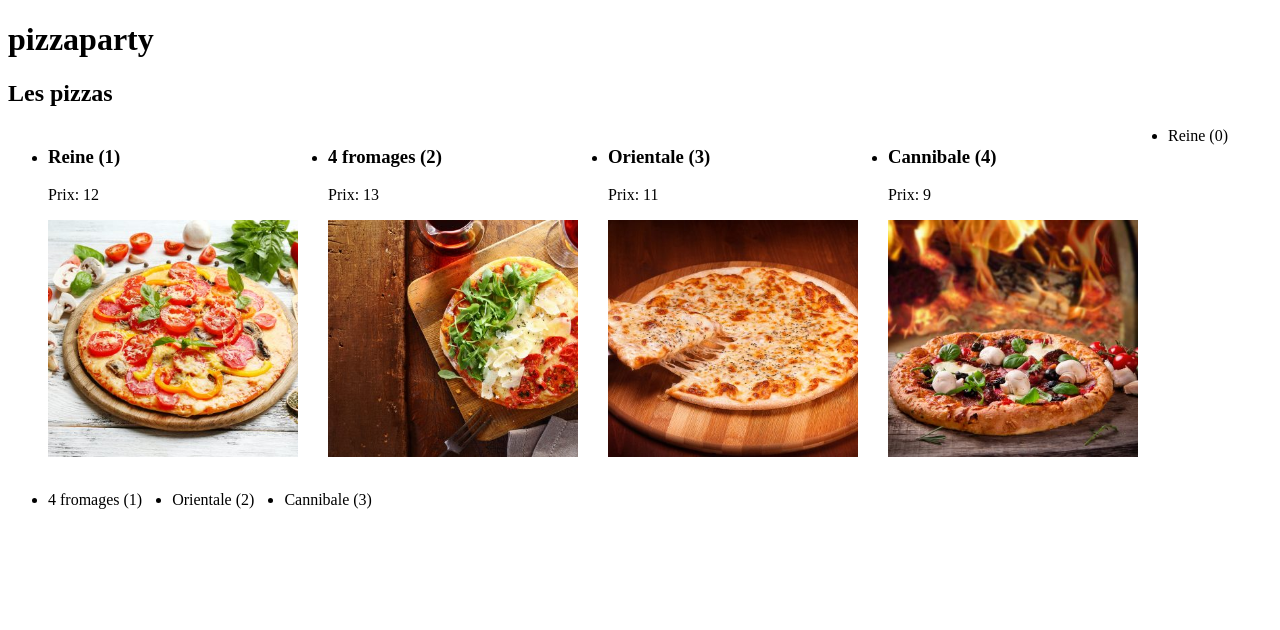
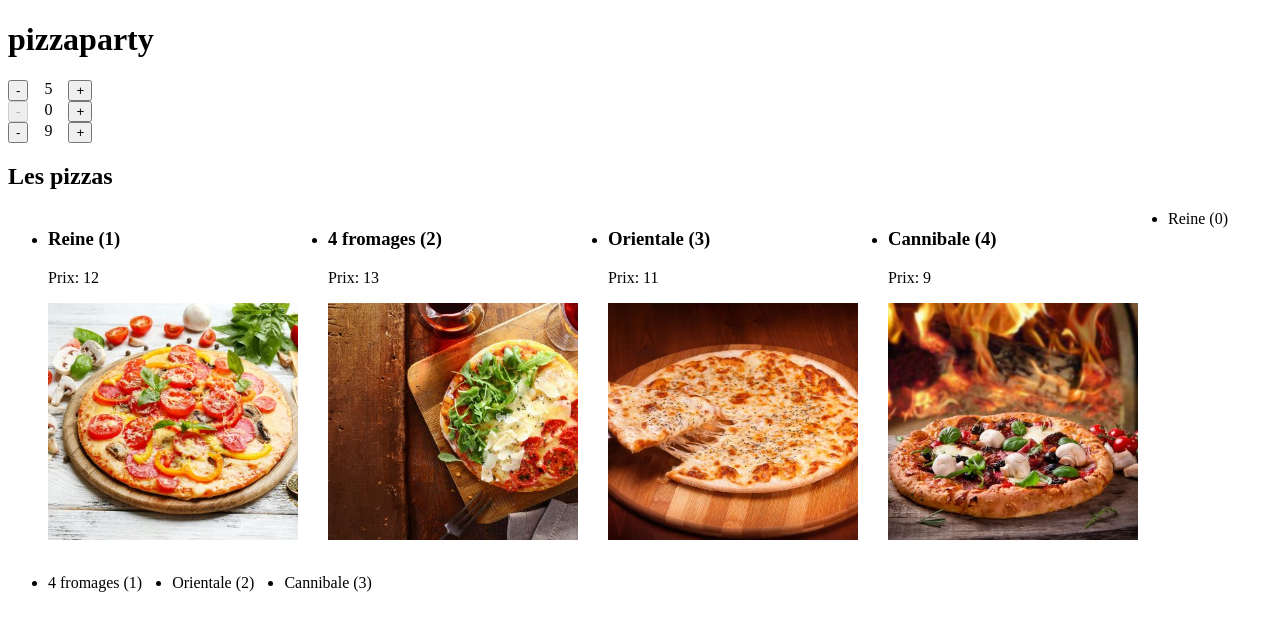
Before and after one commit to matthieumota/angular-plb, an Angular app in the folder pizzaparty/: page / in a window 1280 px wide. Shown: the top 630 px of the page. Built offline with nearby package versions, Linux system fonts and the light colour scheme.

Commit message:
Correction counter

```diff
--- a/pizzaparty/src/app/app.component.html
+++ b/pizzaparty/src/app/app.component.html
@@ -1,4 +1,8 @@
 <h1>{{ title }}</h1>
+
+<app-counter [value]="5" />
+<app-counter />
+<app-counter [value]="9" />
 
 <app-pizza [pizza]="selectedPizza" />
 
--- a/pizzaparty/src/app/app.component.ts
+++ b/pizzaparty/src/app/app.component.ts
@@ -1,8 +1,8 @@
 import { Component } from '@angular/core';
 import { Pizza } from './models/pizza';
-import { FormsModule } from '@angular/forms';
 import { CommonModule } from '@angular/common';
 import { PizzaComponent } from "./components/pizza/pizza.component";
+import { CounterComponent } from "./counter/counter.component";
 
 const PIZZAS: Pizza[] = [
   { id: 1, name: 'Reine', price: 12, image: '/assets/pizzas/reine.jpg' },
@@ -14,7 +14,7 @@ const PIZZAS: Pizza[] = [
 @Component({
   selector: 'app-root',
   standalone: true,
-  imports: [CommonModule, PizzaComponent],
+  imports: [CommonModule, PizzaComponent, CounterComponent],
   templateUrl: './app.component.html',
   styleUrl: './app.component.scss'
 })
--- /dev/null
+++ b/pizzaparty/src/app/counter/counter.component.html
@@ -0,0 +1,7 @@
+<div>
+  <button (click)="decrement()" [disabled]="value <= 0">-</button>
+  <p>{{ value }}</p>
+  @if (value < 10) {
+    <button (click)="increment()">+</button>
+  }
+</div>
--- /dev/null
+++ b/pizzaparty/src/app/counter/counter.component.scss
@@ -0,0 +1,12 @@
+div {
+  display: flex;
+  gap: 16px;
+
+  p {
+    margin: 0;
+  }
+
+  button {
+    cursor: pointer;
+  }
+}
--- /dev/null
+++ b/pizzaparty/src/app/counter/counter.component.ts
@@ -0,0 +1,19 @@
+import { Component, Input } from '@angular/core';
+
+@Component({
+  selector: 'app-counter',
+  standalone: true,
+  templateUrl: './counter.component.html',
+  styleUrl: './counter.component.scss'
+})
+export class CounterComponent {
+  @Input() value: number = 0;
+
+  decrement(): void {
+    this.value -= 1;
+  }
+
+  increment(): void {
+    this.value += 1;
+  }
+}
```
Also changed, not shown: 1 other file (tests, documents, lock files or other folders).
